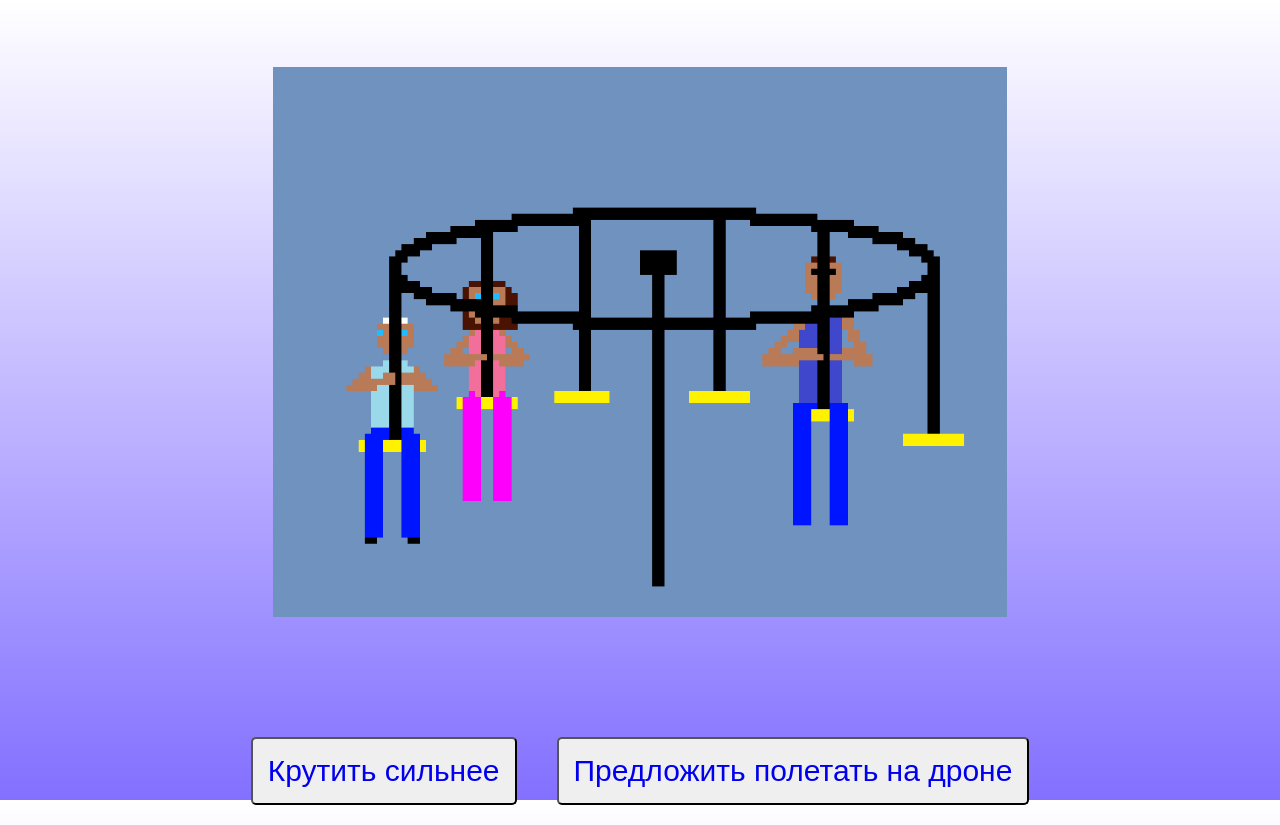
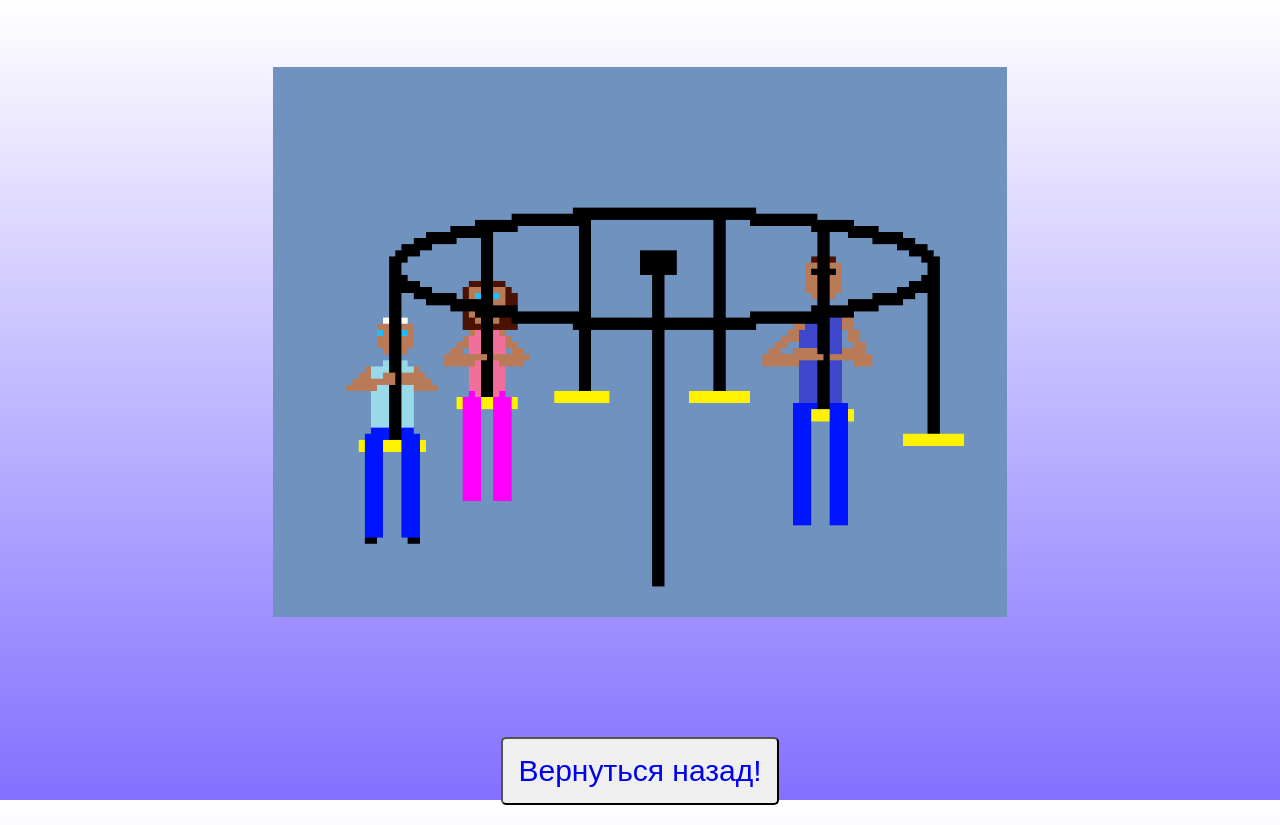
Before and after one commit to pianyicot/teacher, a plain HTML site: page plot/spinnig.html in a window 1280 px wide. Drawn offline with Linux system fonts and the light colour scheme.

Commit message:
Изненнила кнопки

```diff
--- a/plot/spinnig.html
+++ b/plot/spinnig.html
@@ -17,13 +17,13 @@
 
         <div class="buttons">
             <button>
-                <a href="/plot/many_children.html">
-                    Крутить сильнее
+                <a href="/plot/index.html">
+                   Вернуться назад!
                 </a>
             </button>
-            <button>
+
                 <a href="/plot/few_children.html">
-                    Предложить полетать на дроне
+
                 </a>
             </button>
         </div>
```
Also changed, not shown: plot/falling.html (+3 -3 lines).
